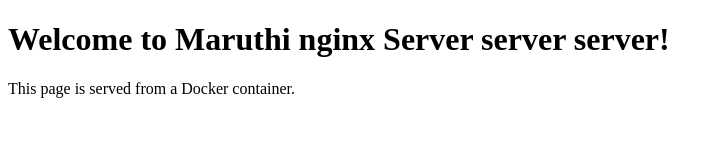
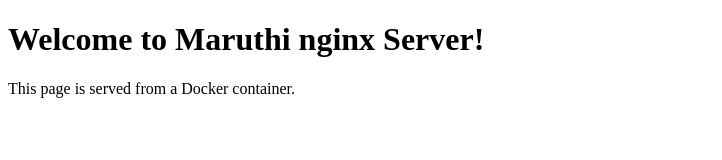
Before and after one commit to Maruthiwork/ig_task, a plain HTML site: page index.html in a window 1280 px wide. Shown: the whole page, without its empty margins (0-722 px from the left). Drawn offline with Linux system fonts and the light colour scheme.

Commit message:
Update index.html

```diff
--- a/index.html
+++ b/index.html
@@ -4,7 +4,7 @@
     <title>My Server</title>
 </head>
 <body>
-    <h1>Welcome to Maruthi nginx Server server server!</h1>
+    <h1>Welcome to Maruthi nginx Server!</h1>
     <p>This page is served from a Docker container.</p>
 </body>
 </html>
```
